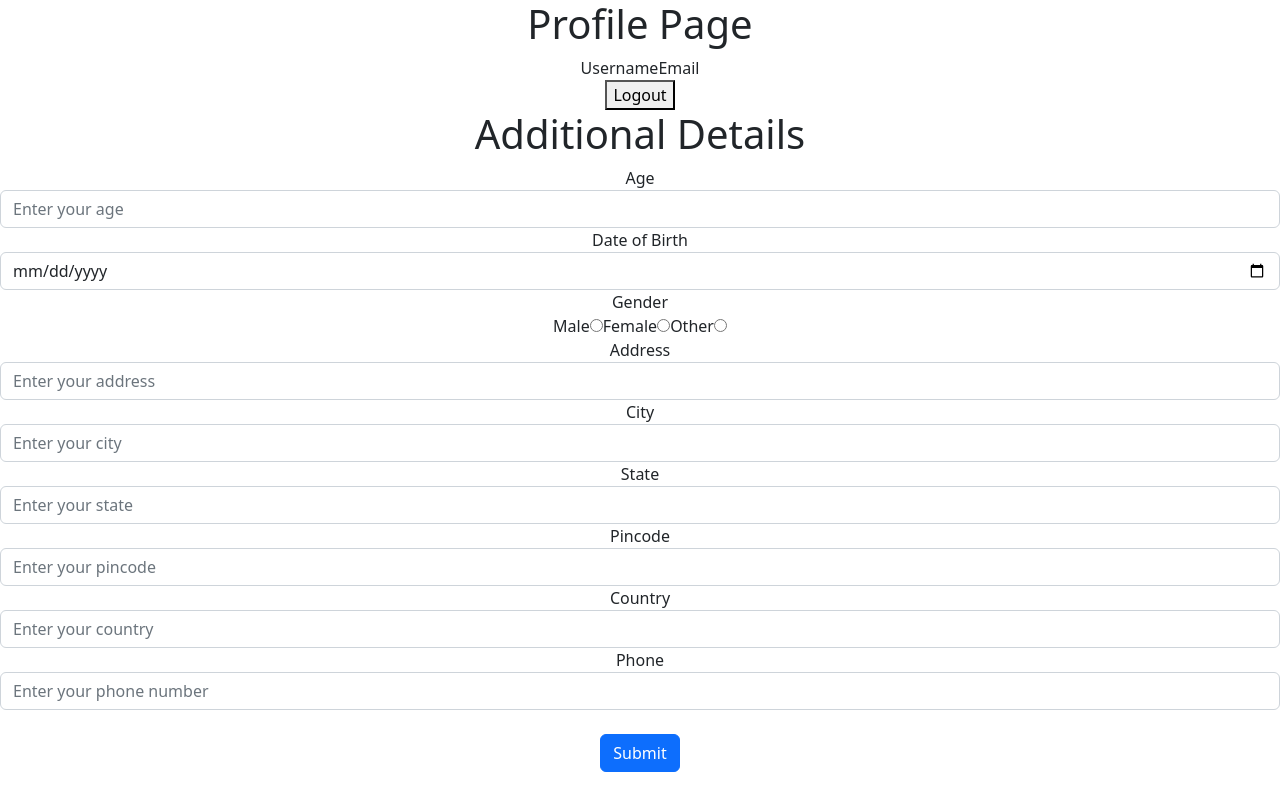
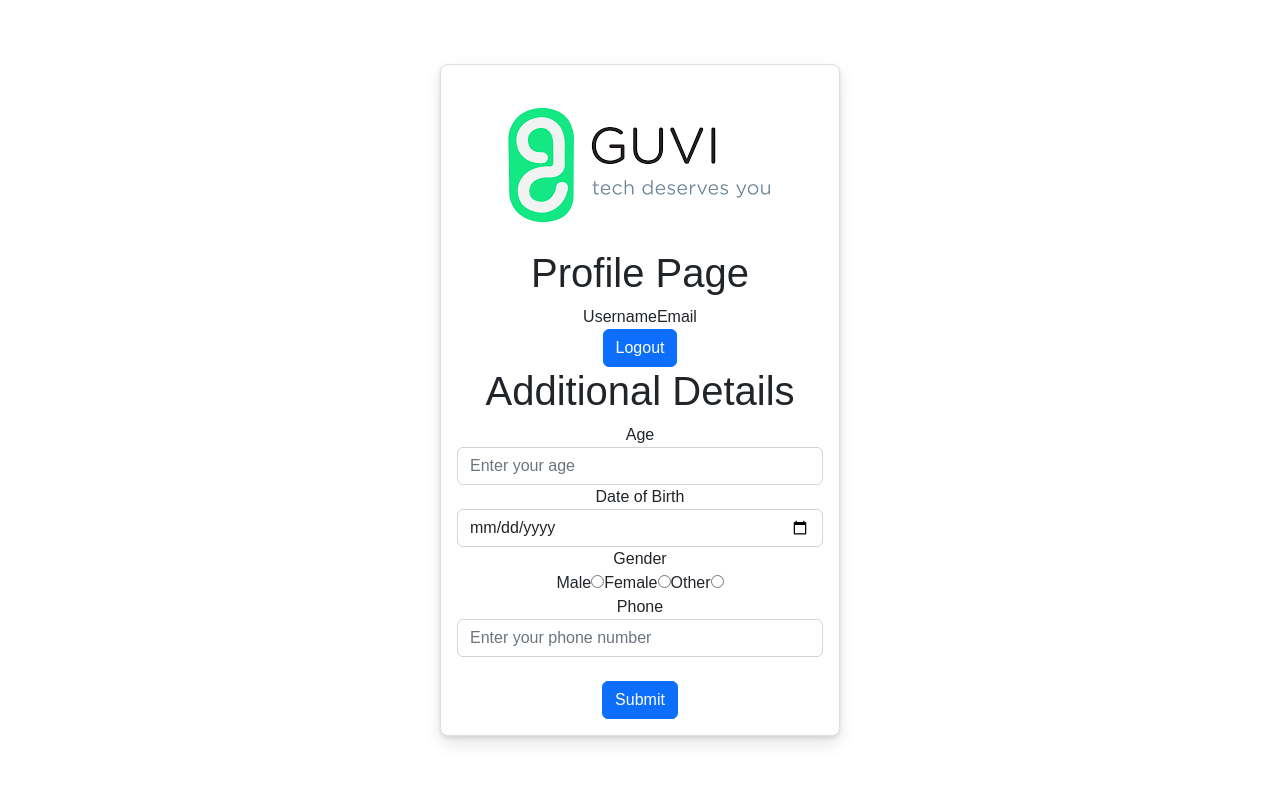
Before and after one commit to Rohit-saxena125/GUIVI-Target, a React (Create React App) app: page /additionalDetails in a window 1280 px wide. Built offline with nearby package versions, Linux system fonts and the light colour scheme.

Commit message:
Update Target1

```diff
--- a/package.json
+++ b/package.json
@@ -6,6 +6,7 @@
     "@testing-library/jest-dom": "^5.16.5",
     "@testing-library/react": "^13.4.0",
     "@testing-library/user-event": "^13.5.0",
+    "axios": "^0.27.2",
     "bootstrap": "^5.2.1",
     "react": "^18.2.0",
     "react-bootstrap": "^2.5.0",
--- a/src/App.css
+++ b/src/App.css
@@ -1,38 +1,10 @@
-.App {
-  text-align: center;
+.App
+{
+  display: flex;
+  width: 100vw;
+  height: 100vh;
+  justify-content: center;
+  align-items: center;
+  background-color: white;
+  font-family: Arial,sans-serif;
 }
-
-.App-logo {
-  height: 40vmin;
-  pointer-events: none;
-}
-
-@media (prefers-reduced-motion: no-preference) {
-  .App-logo {
-    animation: App-logo-spin infinite 20s linear;
-  }
-}
-
-.App-header {
-  background-color: #282c34;
-  min-height: 100vh;
-  display: flex;
-  flex-direction: column;
-  align-items: center;
-  justify-content: center;
-  font-size: calc(10px + 2vmin);
-  color: white;
-}
-
-.App-link {
-  color: #61dafb;
-}
-
-@keyframes App-logo-spin {
-  from {
-    transform: rotate(0deg);
-  }
-  to {
-    transform: rotate(360deg);
-  }
-}
--- a/src/CSS/loginpage.css
+++ b/src/CSS/loginpage.css
@@ -0,0 +1,51 @@
+.login {
+    width: 400px;
+    background: #fff;
+    border: 1px solid #dddfe2;
+    box-shadow: 0 2px 4px rgb(0 0 0 / 10%), 0 8px 16px rgb(0 0 0 / 10%);
+    border-radius: 8px;
+    padding: 1rem;
+    align-items: center;
+    text-align: center;
+}
+
+.login > input {
+    border-radius: 8px;
+    border: 2px solid #dddfe2;
+    outline: none;
+    color: #1d2129;
+    margin: 0.5rem 0;
+    padding: 0.5rem 0.75rem;
+    width: 92%;
+    font-size: 1rem;
+}
+
+.login > .button {
+    background: #1877f2;
+    border: 1px solid #1877f2;
+    color: #fff;
+    font-size: 1.25rem;
+    padding: 0.5rem;
+    margin: 0.5rem 0;
+    border-radius: 8px;
+    outline: none;
+    cursor: pointer;
+}
+.form__label{
+    text-align: left;
+    margin-left: auto;
+    font-size: 1rem;
+    color: #1d2129;
+    font-weight: 600;
+}
+.form__input
+{
+    border-radius: 8px;
+    border: 2px solid #dddfe2;
+    outline: none;
+    color: #1d2129;
+    margin: 0.5rem 0;
+    padding: 0.5rem 0.75rem;
+    width: 92%;
+    font-size: 1rem;
+}
--- a/src/Component/Login.js
+++ b/src/Component/Login.js
@@ -1,29 +1,35 @@
 import React, { useState } from "react";
 import {useHistory} from 'react-router-dom';
 import Logo from '../constatnts/logo.png';
+import axios from "axios";
+import '../CSS/loginpage.css';
 const Login = () => {
   const [userLogin, setUserLogin] = useState({
     email: "",
     password: "",
   });
   const handleInput = (e) => {
-    const name = e.target.name;
-    const value = e.target.value;
-
+    const {name,value} = e.target;
     setUserLogin({ ...userLogin, [name]: value });
   };
   let history = useHistory();
-
+  const login = ()=>
+  {
+    const{email,password} = userLogin;
+    axios.post('http://localhost:9000/login',userLogin).then((res)=>
+    {
+      alert(res.data.message);
+      setUserLogin(res.data.userLogin)
+      history.push('/additionalDetails');
+    })
+  }
   return (
     <>
       <section className="loginsection section ">
-        <div className="container grid grid-two-column">
+        <div className="login">
           <div className="login-data">
             <form action="#" className="login-form">
             <span>
-            <label>
-              Login
-            </label>
             <a class="navbar-brand" href="#">
          <img src={Logo} />
         </a>
@@ -70,7 +76,7 @@ const Login = () => {
                 </a>
               </div>
               <br />
-              <button className="btn btn-primary"onClick={()=>{history.push("/additionalDetails")}}><strong>Login</strong></button>
+              <button className="btn btn-primary button"onClick={login}><strong>Login</strong></button>
             <div>
             <br />
             <p className="common-para">
--- a/src/Component/Profile.js
+++ b/src/Component/Profile.js
@@ -1,26 +1,51 @@
-import React from "react";
-import {useHistory } from "react-router-dom";
-export default function AdditionalDetails() {
+import React ,{useState}from "react";
+import { useHistory } from "react-router-dom";
+import Logo from "../constatnts/logo.png";
+import "../CSS/loginpage.css";
+import axios from "axios";
+const AdditionalDetails =()=> {
   let username = JSON.parse(localStorage.getItem("user"));
   const history = useHistory();
+  const [userDetails, setUserDetails] = useState({
+    age:"",
+    dob:"",
+    gender:"",
+    phone:""});
+    const handleInput = (e) => {
+      const {name,value} = e.target;
+
+      setUserDetails({ ...userDetails, [name]: value });
+    };
   const logout = () => {
     localStorage.clear();
     history.push("/");
   };
+  const submit = () => {
+    const {age,dob,gender,phone} = userDetails;
+      axios.post("http://localhost:9000/additionalDetails", userDetails).then((res) => {
+        alert(res.data.message);
+        history.push("/additionalDetails");
+      });
+  };
   return (
     <section>
-    <div>
+      <div className="login">
+        <span>
+          <a class="navbar-brand" href="#">
+            <img src={Logo} />
+          </a>
+        </span>
         <h1>Profile Page</h1>
         <div>
           {/* fetch username from database */}
-        <form action="">
+          <form action=""method="post">
             <label htmlFor="username">Username</label>
             {/* print username from database */}
             <label htmlFor="email">Email</label>
             {/* print username from database */}
           </form>
-      </div>
-      <button onClick={logout}>Logout</button>
+
+        <button className="btn btn-primary button" onClick={logout}>Logout</button>
       </div>
       <div className="AdditionalDetails">
         <h1>Additional Details</h1>
@@ -32,6 +57,8 @@ export default function AdditionalDetails() {
               className="form-control"
               id="age"
               name="age"
+              value={userDetails.age}
+              onChange={handleInput}
               placeholder="Enter your age"
             />
             <label htmlFor="dob">Date of Birth</label>
@@ -40,69 +67,38 @@ export default function AdditionalDetails() {
               className="form-control"
               id="dob"
               name="dob"
+              value={userDetails.dob}
+              onChange={handleInput}
               placeholder="Enter your date of birth"
             />
             <label htmlFor="gender">Gender</label>
             <div>
               <span>
                 <label>Male</label>
-              <input type="radio" id="gender" name="gender" />
+                <input type="radio" id="gender" name="gender"
+                value={userDetails.gender}
+                onChange={handleInput}
+                />
               </span>
               <span>
                 <label>Female</label>
-              <input type="radio" id="gender" name="gender" />
+                <input type="radio" id="gender" name="gender"value={userDetails.gender}
+                onChange={handleInput} />
               </span>
               <span>
                 <label>Other</label>
-              <input type="radio" id="gender" name="gender" />
+                <input type="radio" id="gender" name="gender"value={userDetails.gender}
+                onChange={handleInput} />
               </span>
             </div>
-          <label htmlFor="address">Address</label>
-          <input
-            type="text"
-            className="form-control"
-            id="address"
-            name="address"
-            placeholder="Enter your address"
-          />
-          <label htmlFor="city">City</label>
-          <input
-            type="text"
-            className="form-control"
-            id="city"
-            name="city"
-            placeholder="Enter your city"
-          />
-          <label htmlFor="state">State</label>
-          <input
-            type="text"
-            className="form-control"
-            id="state"
-            name="state"
-            placeholder="Enter your state"
-          />
-          <label htmlFor="pincode">Pincode</label>
-          <input
-            type="number"
-            className="form-control"
-            id="pincode"
-            name="pincode"
-            placeholder="Enter your pincode"
-          />
-          <label htmlFor="country">Country</label>
-          <input
-            type="text"
-            className="form-control"
-            id="country"
-            name="country"
-            placeholder="Enter your country"
-          />
             <label htmlFor="phone">Phone</label>
             <input
               type="number"
               className="form-control"
               id="phone"
               name="phone"
+              value={userDetails.phone}
+              onChange={handleInput}
               placeholder="Enter your phone number"
             />
           </div>
@@ -112,6 +108,8 @@ export default function AdditionalDetails() {
           </button>
         </form>
       </div>
+      </div>
     </section>
   );
 }
+export default AdditionalDetails;
--- a/src/Component/Signup.js
+++ b/src/Component/Signup.js
@@ -1,8 +1,10 @@
 import React, { useState } from "react";
 import {useHistory} from 'react-router-dom';
 import Logo from '../constatnts/logo.png';
+import '../CSS/signup.css';
+import axios from "axios";
 const Signup = () => {
-  let history = useHistory();
+  const history = useHistory();
   const [userRegister, setUserRegister] = useState({
     username: "",
     email : "",
@@ -10,18 +12,26 @@ const Signup = () => {
     confirmpassword: "",
   });
   const handleInput = (e) => {
-    const name = e.target.name;
-    const value = e.target.value;
+    const {name,value} = e.target;
 
     setUserRegister({ ...userRegister, [name]: value });
   };
+  const signup = ()=>
+  {
+    const{username,email,password,confirmpassword} = userRegister;
+    axios.post('http://localhost:9000/signup',userRegister).then((res)=>
+      {
+        alert(res.data.message);
+        history.push('/');
+      })
+    }
   return (
     <>
+    {console.log("User",userRegister)}
       <section className="loginsection register-section ">
-        <div className="container grid grid-two-column">
+        <div className="register">
           <div className="login-data register-data">
             <span>
-              <label>Signup</label>
               <a class="navbar-brand" href="#">
          <img src={Logo} />
         </a>
@@ -42,7 +52,6 @@ const Signup = () => {
                   required
                 />
               </div>
-              <br />
               <div className="form">
                 <label htmlFor="email" className="form__label">
                   E-mail
@@ -58,10 +67,9 @@ const Signup = () => {
                   required
                 />
               </div>
-              <br />
               <div className="form">
-                <label htmlFor="pasword" className="form__label">
-                  Pasword
+                <label htmlFor="password" className="form__label">
+                  Password
                 </label>
                 <input
                   type="password"
@@ -74,7 +82,6 @@ const Signup = () => {
                   required
                 />
               </div>
-              <br />
               <div className="form">
                 <label htmlFor="Confirm password" className="form__label">
                   Confirm Password
@@ -90,9 +97,8 @@ const Signup = () => {
                   required
                 />
               </div>
-              <br />
               <div className="form">
-                <button className="btn btn-primary"onClick={()=>{history.push("/")}}>
+                <button className="btn btn-primary button"onClick={signup}>
                   <strong>Signup</strong>
                 </button>
               </div>
--- a/src/index.js
+++ b/src/index.js
@@ -9,8 +9,4 @@ root.render(
     <App />
   </React.StrictMode>
 );
-
-// If you want to start measuring performance in your app, pass a function
-// to log results (for example: reportWebVitals(console.log))
-// or send to an analytics endpoint. Learn more: https://bit.ly/CRA-vitals
 reportWebVitals();
```
Also changed, not shown: public/index.html (+0 -29 lines), src/CSS/signup.css (+33 -0 lines), 1 other file (tests, documents, lock files or other folders). Lines whose indentation alone changed are shown as unchanged.
